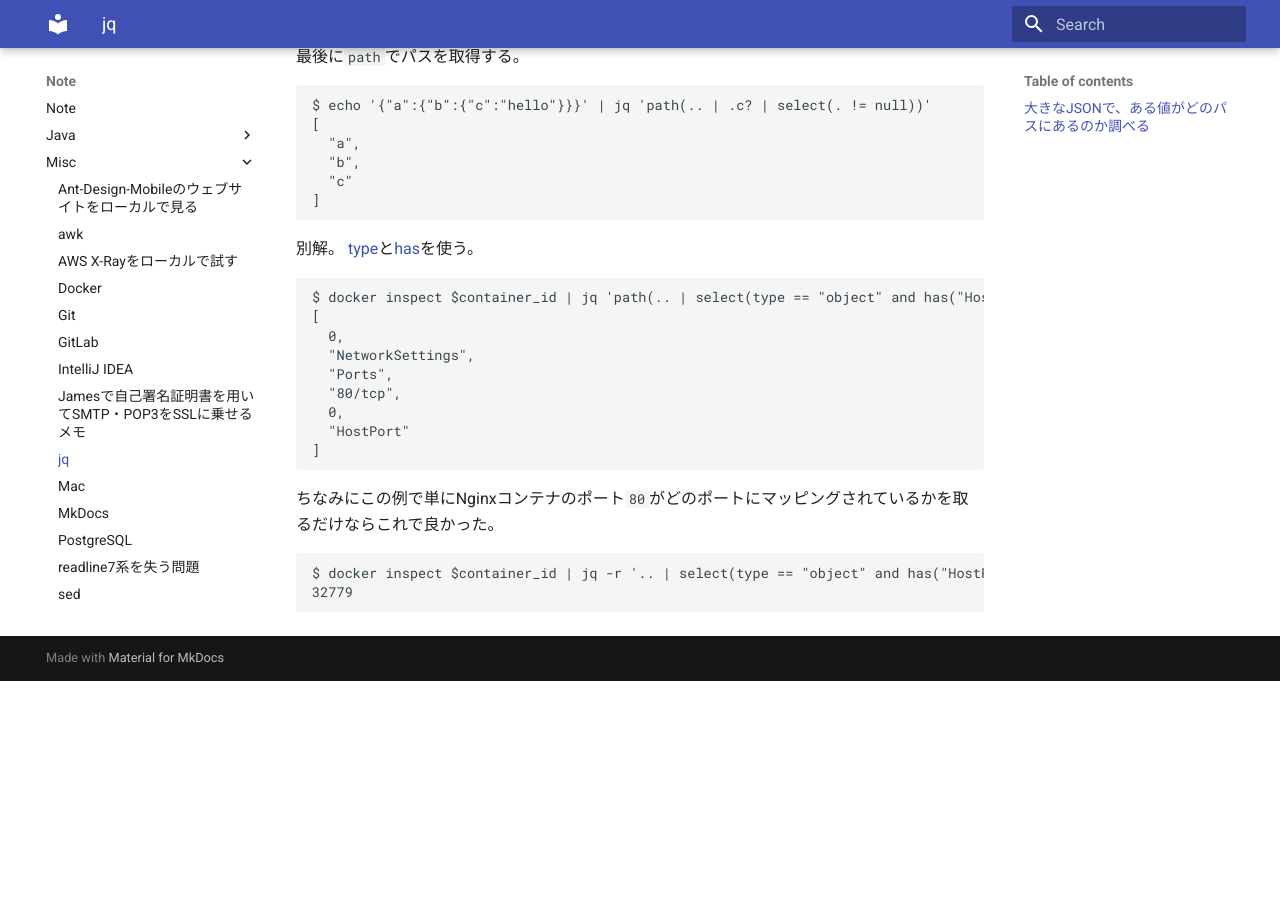
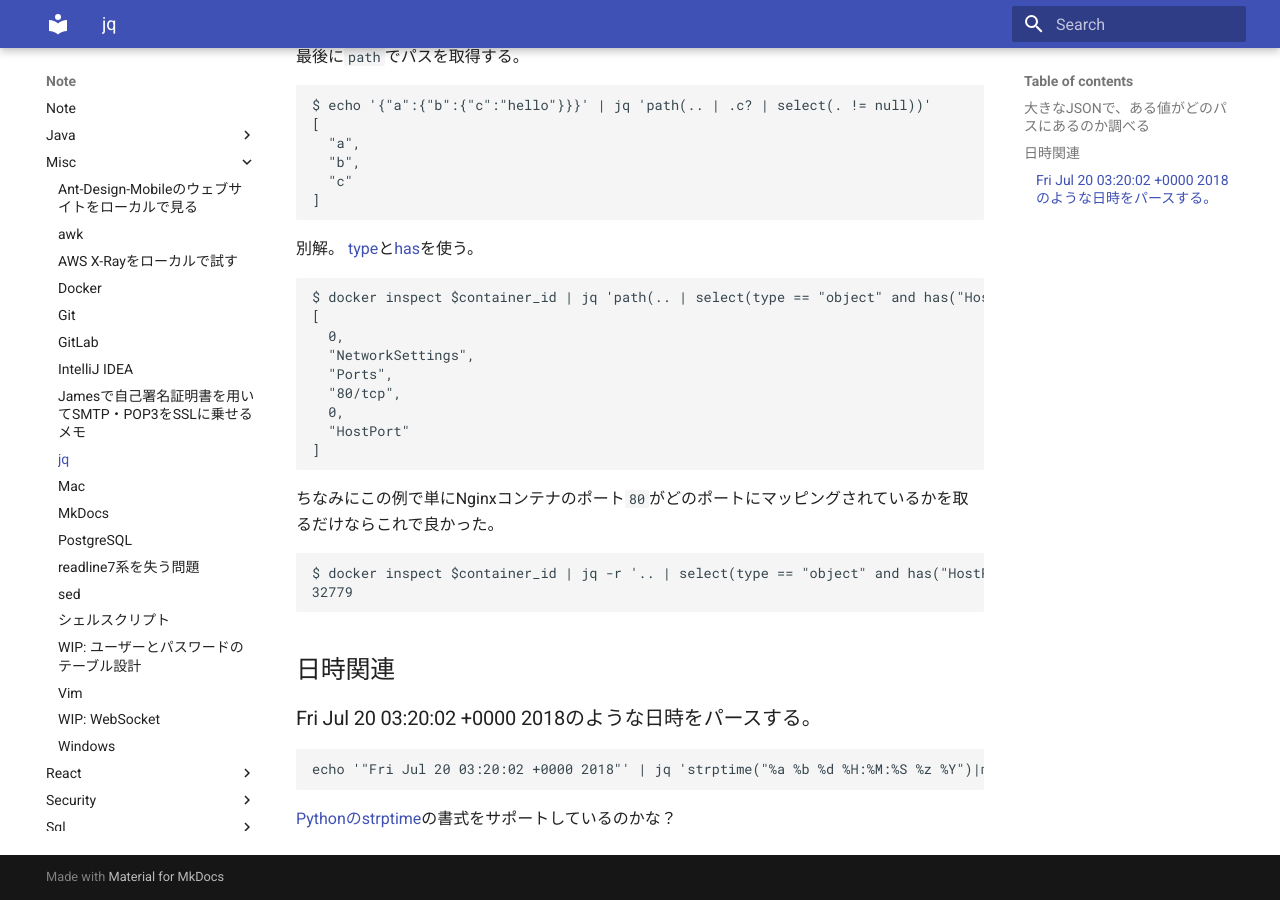
Before and after one commit to backpaper0/note, an MkDocs documentation site: the page built from docs/misc/jq.md, in a window 1280 px wide and 900 px high, scrolled down 1642 px. Built offline with MkDocs 1.6.1 and Material for MkDocs 9.7.7, drawn with Linux system fonts in a browser that asks for light colours; before the commit the page ends 2323 px from its top, so only the background shows below that.

Commit message:
日時関連のセクションを追加

````diff
--- a/docs/misc/jq.md
+++ b/docs/misc/jq.md
@@ -109,3 +109,13 @@
 $ docker inspect $container_id | jq -r '.. | select(type == "object" and has("HostPort")) | .HostPort'
 32779
 ```
+
+## 日時関連
+
+### Fri Jul 20 03:20:02 +0000 2018のような日時をパースする。
+
+```
+echo '"Fri Jul 20 03:20:02 +0000 2018"' | jq 'strptime("%a %b %d %H:%M:%S %z %Y")|mktime'
+```
+
+[Pythonのstrptime](https://docs.python.org/ja/3/library/datetime.html#strftime-and-strptime-format-codes)の書式をサポートしているのかな？
````
